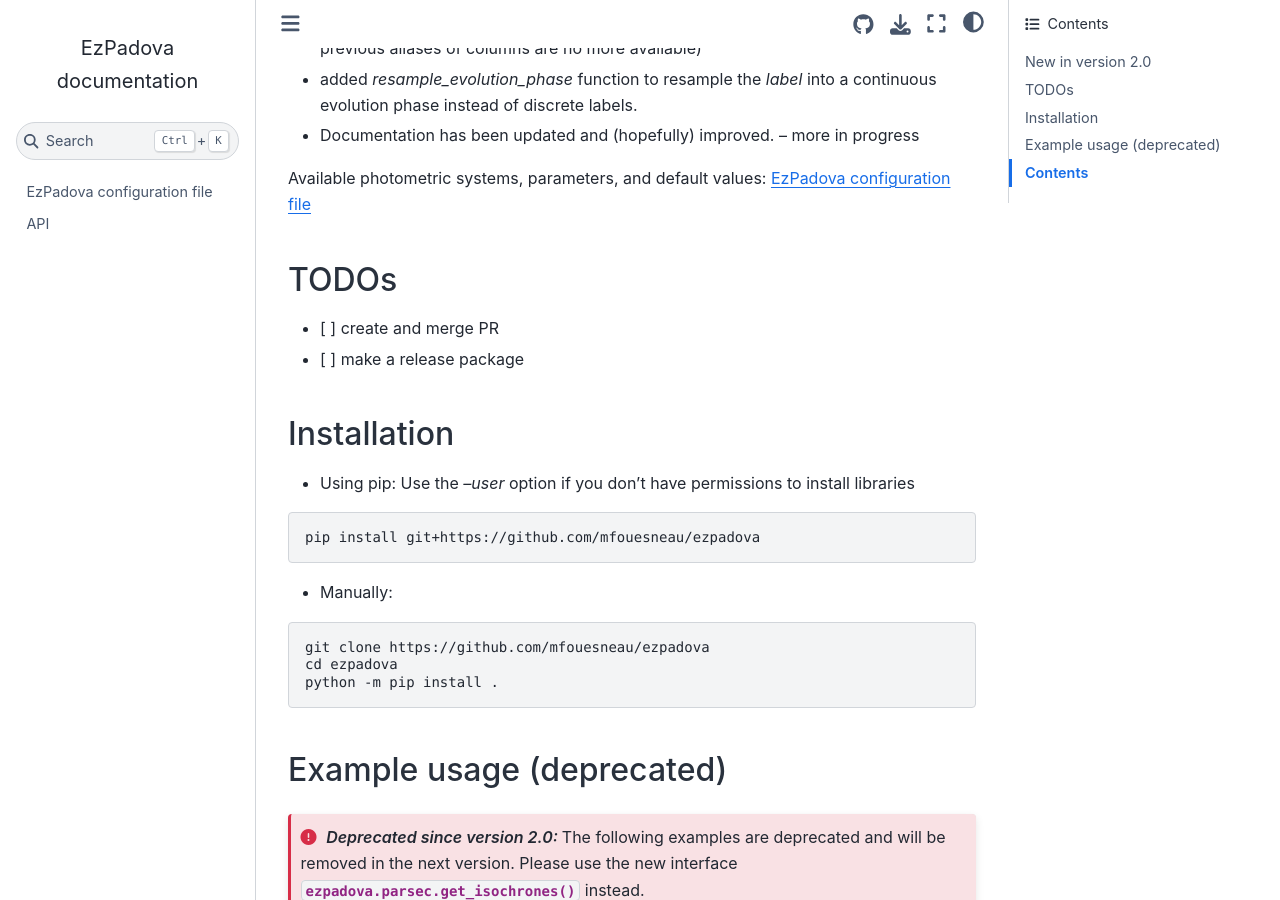
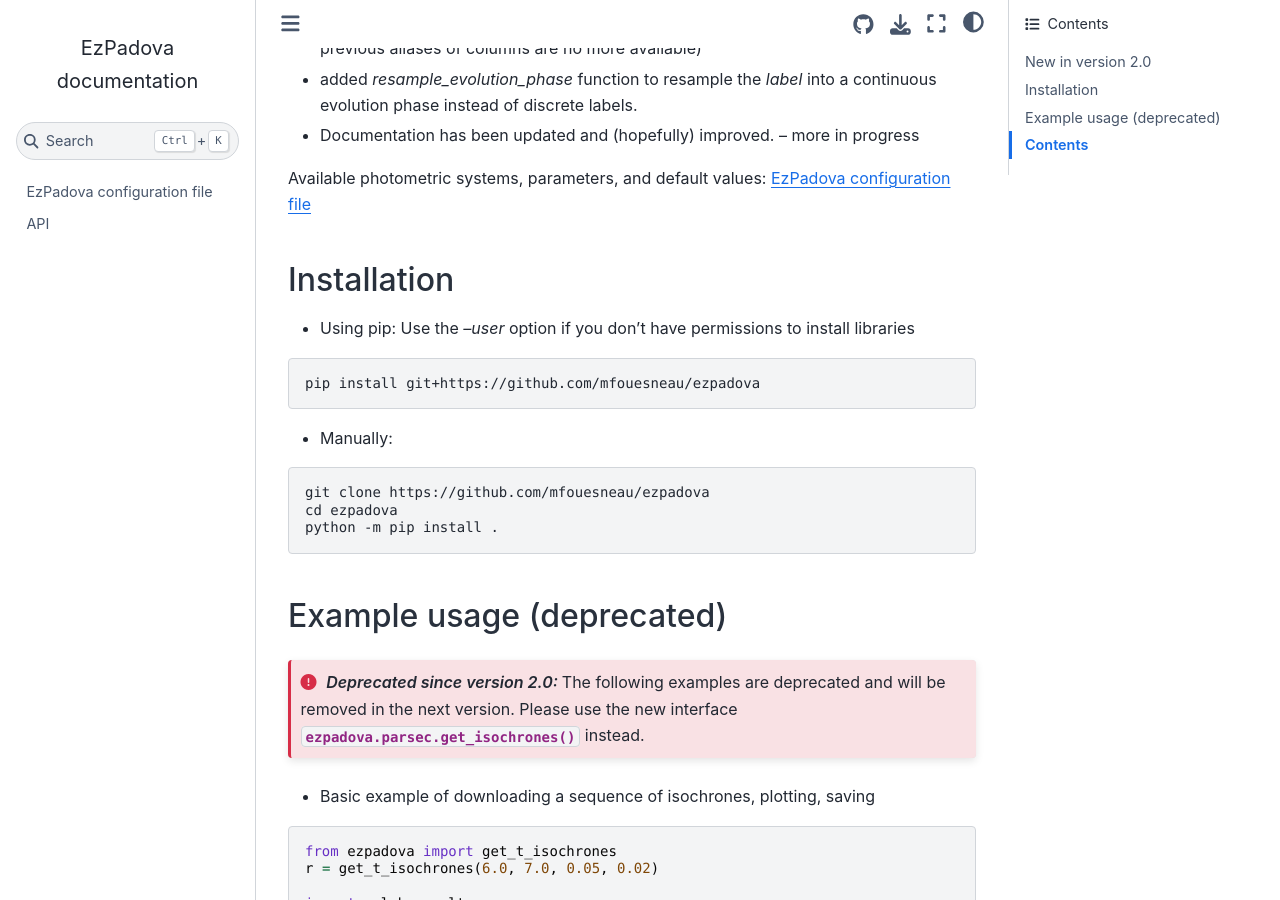
Before and after one commit to mfouesneau/ezpadova, a Sphinx documentation site: the page built from doc/index.rst, in a window 1280 px wide and 900 px high, scrolled down 743 px. Built offline with Sphinx 7.4.7 and the Sphinx Book theme 1.1.4, drawn with Linux system fonts in a browser that asks for light colours.

Commit message:
removed todo list

```diff
--- a/doc/index.rst
+++ b/doc/index.rst
@@ -28,12 +28,6 @@
 * Documentation has been updated and (hopefully) improved. -- more in progress
 
 Available photometric systems, parameters, and default values: :ref:`parsec parameters`
-
-TODOs
------
-
-* [ ] create and merge PR
-* [ ] make a release package
 
 
 Installation
```
